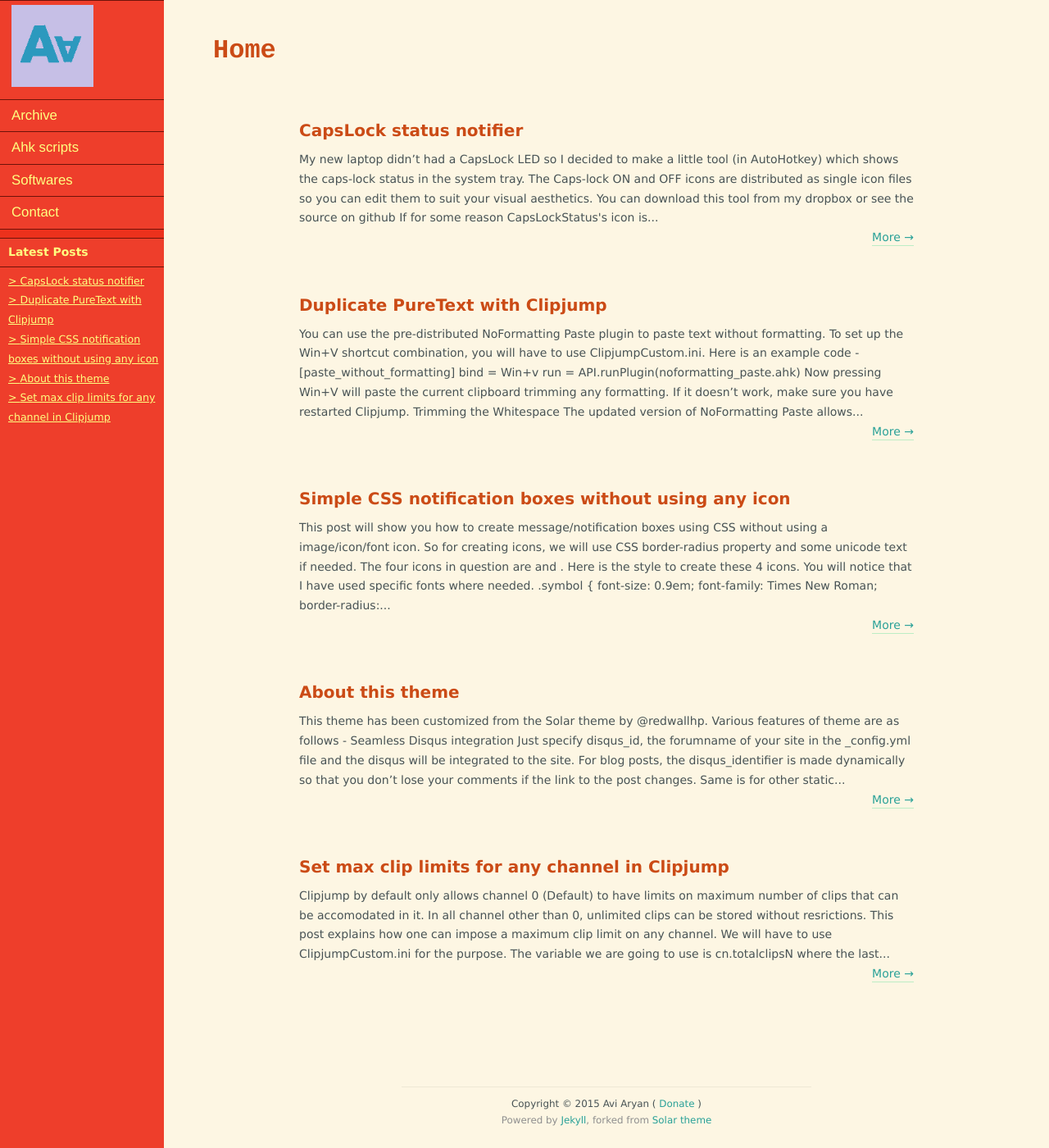
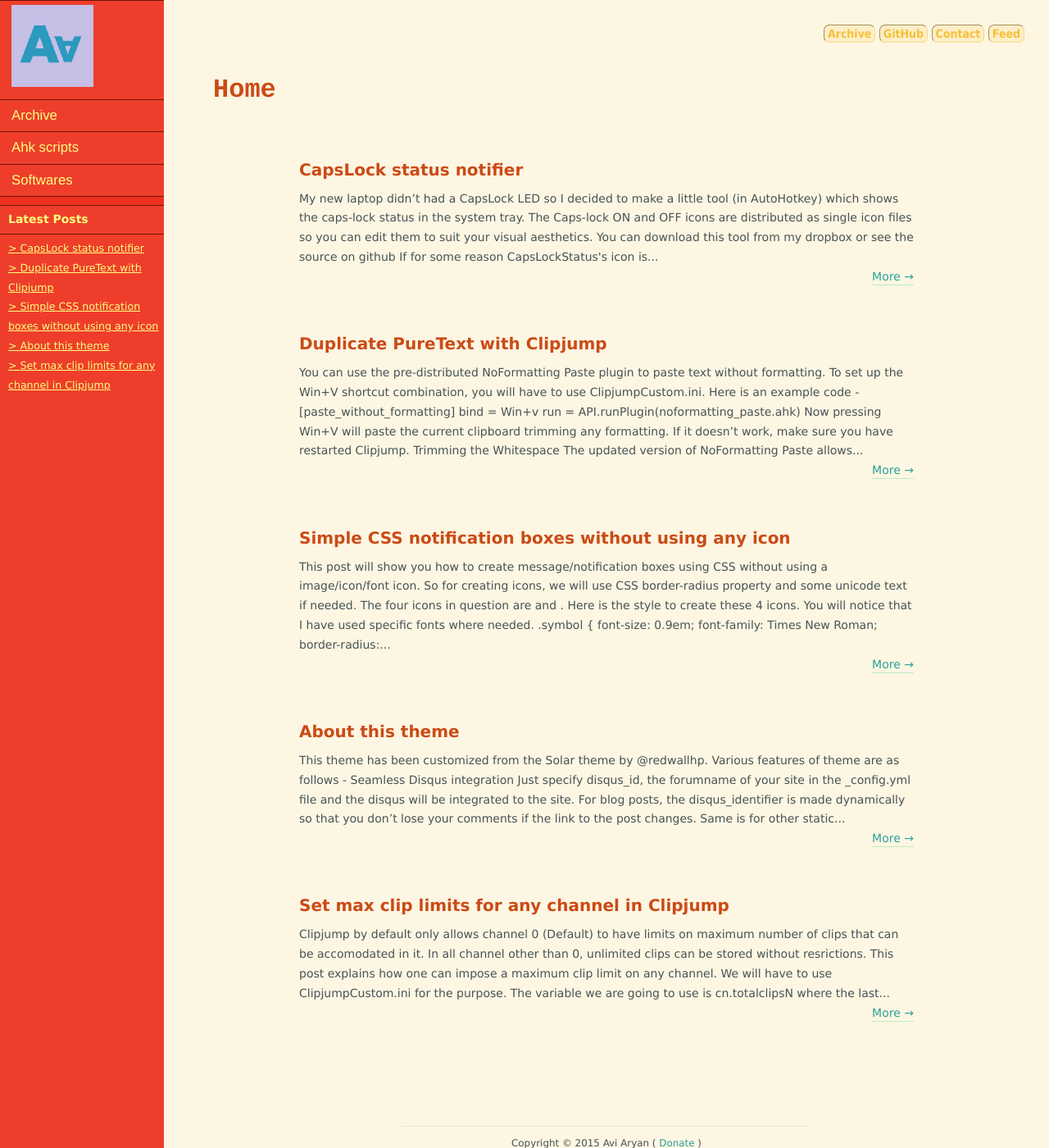
Before and after one commit to aviaryan/aviaryan.github.com-retired-2018, a Jekyll site: the page built from index.html, in a window 1280 px wide and 1400 px high. Shown: the whole window at 82% size. Built offline with Jekyll 4.4.1, drawn with Linux system fonts in a browser that asks for light colours; Markdown is read by kramdown in place of the engine named in the settings; the list of posts is cut into pages by our own code; comment, search, counter and statistics services are not loaded.

Commit message:
added top-right bar

```diff
--- a/_layouts/default.html
+++ b/_layouts/default.html
@@ -85,6 +84,16 @@
     {% endif %}
 
    <div id="content">
+
+    <div id="rightbar">
+      <a href="/blog"><span class="inbutton">Archive</span></a>
+       <a href="{% if page.ghlink != null %}{{page.ghlink}}{% else %}http://www.github.com/{{site.author.github}}{% endif %}">
+      <span class="inbutton">GitHub</span></a>
+      <a href="/contact.html"><span class="inbutton">Contact</span></a>
+      <a href="http://feeds.feedburner.com/aviaryan"><span class="inbutton">Feed</span></a>
+    </div>
+    <br><br>
+
       <header id="header">
         <span class="header_title">
         <h1>{{ page.title }}</h1>
--- a/assets/css/colors-light.css
+++ b/assets/css/colors-light.css
@@ -85,6 +85,12 @@ blockquote {
 	background: #EC311C;
 }
 
+.inbutton {
+	background-color: #FDEEC8;
+	color: #F5C138;
+	border-color: #F9D986;
+}
+
 em, .concrete { background: #F9E0A2; }
 
 header .tagline {
--- a/assets/css/style.css
+++ b/assets/css/style.css
@@ -126,6 +126,15 @@ em, .concrete {
     white-space: nowrap; /* to disable word wrap */
 }
 
+.inbutton {
+	font-family:Tahoma,Geneva,Arial,sans-serif;
+	padding:2px 4px 2px 4px;
+    border:1px solid;
+    border-style: inset;
+    font-weight: bold;
+	border-radius:.5em;
+}
+
 .button-tag {
 	border: 1px solid;
 	border-radius: .5em;
@@ -229,13 +238,6 @@ h2,h3,h4 { margin: 0 0 5px 0; }
 	position: relative;
 }
 
-#topright {
-	margin-right: 5px;
-	margin-top: 20px;
-	text-align: right;
-	width: auto;
-}
-
 #header {
 	font-family: Courier;
 	font-weight: bold;
@@ -261,6 +263,10 @@ h2,h3,h4 { margin: 0 0 5px 0; }
 	bottom: 10px;
 	font-size: 0.85em;
 	border-top: 1px solid #073642;
+}
+
+#rightbar {
+	float: right;
 }
 
 #content {
```
Also changed, not shown: other parts of _layouts/default.html (+0 -1 lines), README.md.
